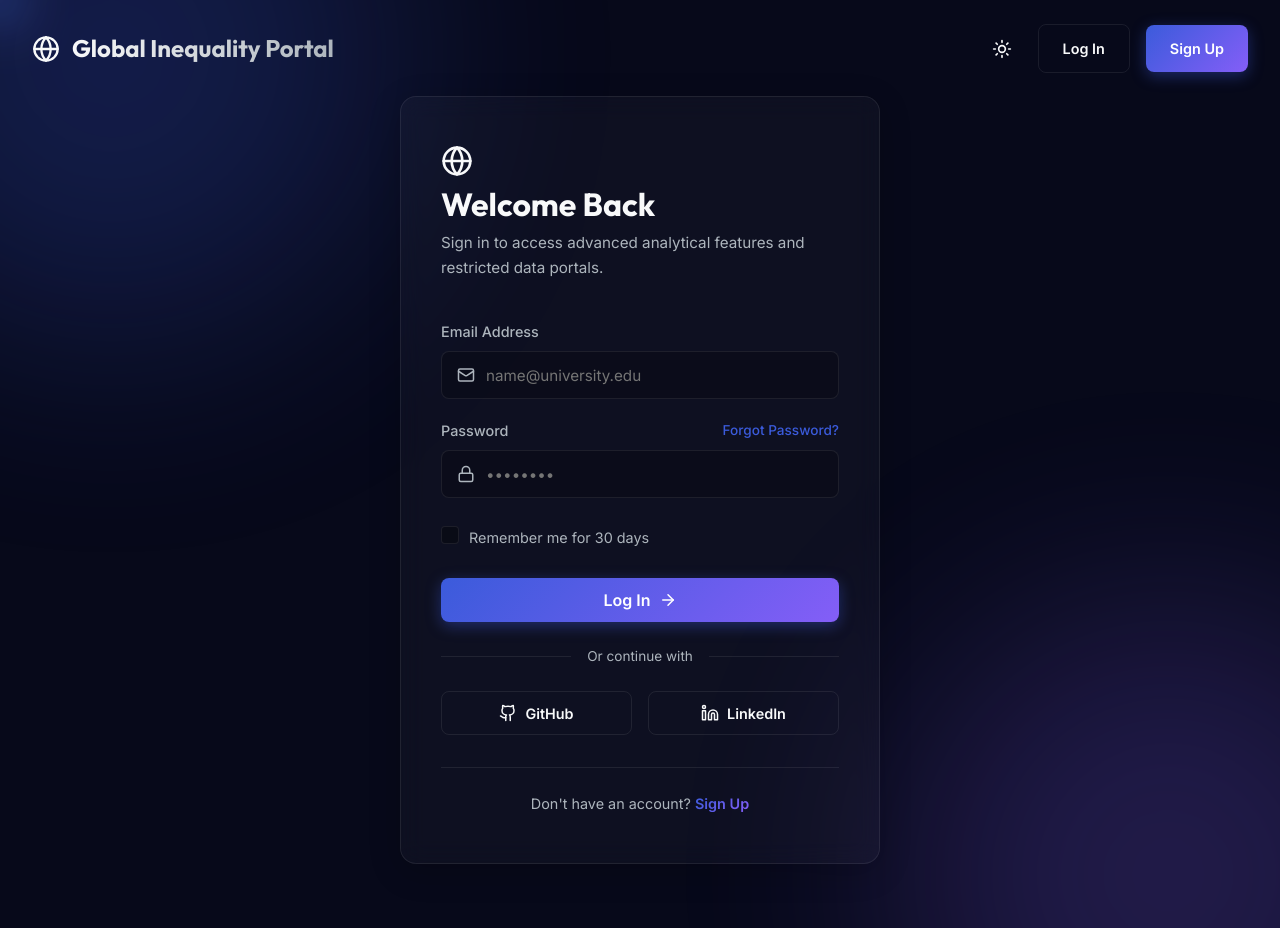
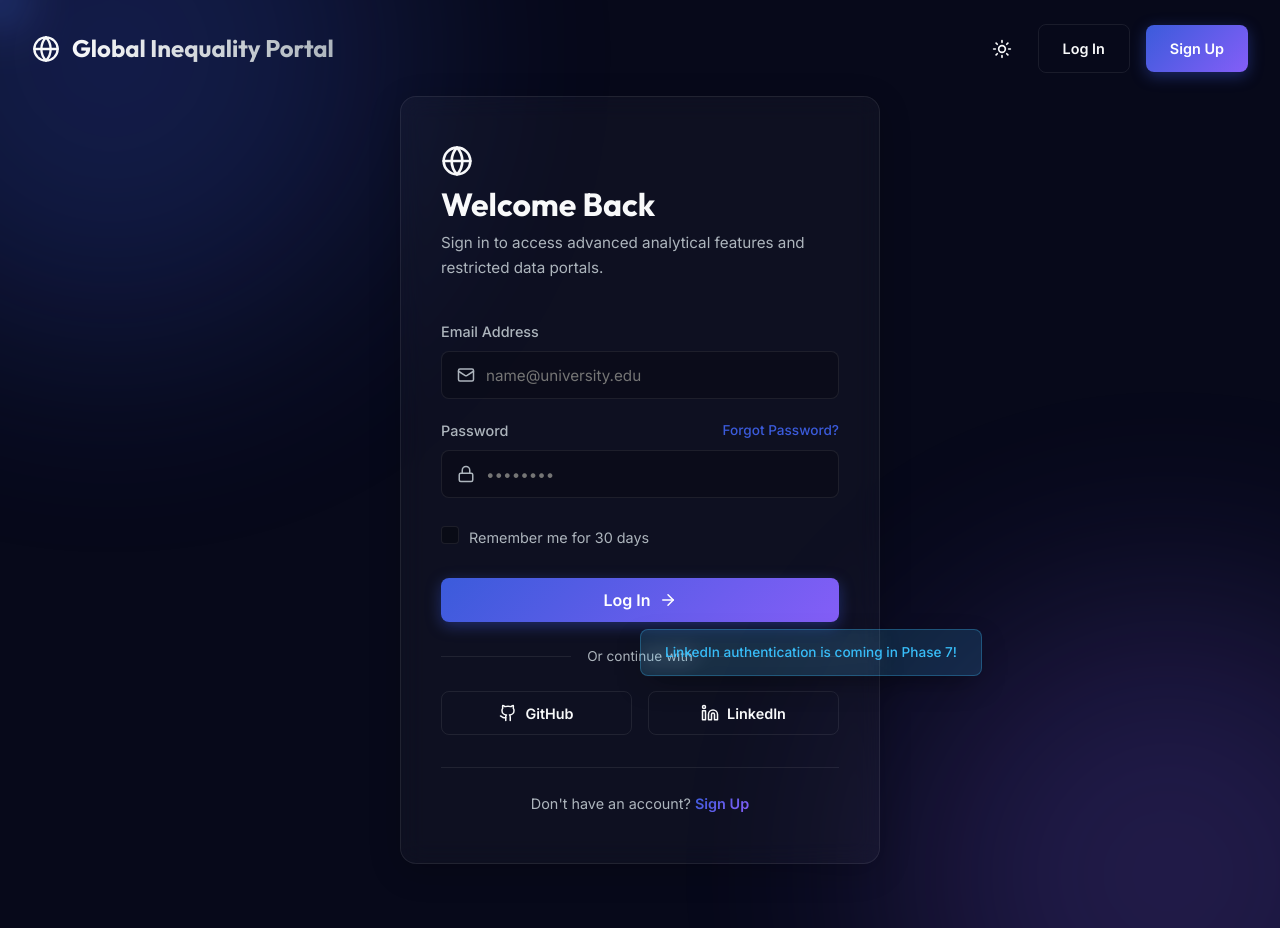
Before and after one commit to Kasireddy-Seshi-Reddy/global-income-distribution, a React (Vite) app in the folder frontend/: page /login in a window 1280 px wide. Both pictures are taken after a click on the button "LinkedIn". Built offline with nearby package versions, Linux system fonts and the light colour scheme; no server answers.

Commit message:
feat: add coming soon toast to oauth buttons

```diff
--- a/frontend/src/pages/Auth.css
+++ b/frontend/src/pages/Auth.css
@@ -394,4 +394,20 @@
     .auth-card {
         padding: 2rem 1.5rem;
     }
+}.auth-toast {
+    position: absolute;
+    bottom: calc(100% + 15px);
+    left: 50%;
+    transform: translateX(-50%);
+    background: rgba(56, 189, 248, 0.15); /* matching primary cyan glow */
+    border: 1px solid rgba(56, 189, 248, 0.3);
+    color: #38bdf8;
+    padding: 0.75rem 1.5rem;
+    border-radius: 8px;
+    font-size: 0.85rem;
+    font-weight: 500;
+    white-space: nowrap;
+    backdrop-filter: blur(10px);
+    z-index: 10;
+    box-shadow: 0 10px 30px -10px rgba(0, 0, 0, 0.5);
 }
--- a/frontend/src/pages/Login.jsx
+++ b/frontend/src/pages/Login.jsx
@@ -9,6 +9,7 @@ const Login = () => {
     const [formData, setFormData] = useState({ email: '', password: '' });
     const [errors, setErrors] = useState({});
     const [isSubmitting, setIsSubmitting] = useState(false);
+    const [toastMessage, setToastMessage] = useState(null);
     const navigate = useNavigate();
 
     useEffect(() => {
@@ -22,6 +23,11 @@ const Login = () => {
 
         if (!formData.password) newErrors.password = "Password is required";
         return newErrors;
+    };
+
+    const handleSocialAuth = (provider) => {
+        setToastMessage(`${provider} authentication is coming in Phase 7!`);
+        setTimeout(() => setToastMessage(null), 3000);
     };
 
     const handleSubmit = (e) => {
@@ -119,11 +125,16 @@ const Login = () => {
                         <span>Or continue with</span>
                     </div>
 
-                    <div className="social-auth-row">
-                        <button className="btn btn-outline social-auth-btn">
+                    <div className="social-auth-row" style={{ position: 'relative' }}>
+                        {toastMessage && (
+                            <div className="auth-toast fade-in-up">
+                                {toastMessage}
+                            </div>
+                        )}
+                        <button type="button" onClick={() => handleSocialAuth('GitHub')} className="btn btn-outline social-auth-btn">
                             <Github size={18} /> GitHub
                         </button>
-                        <button className="btn btn-outline social-auth-btn">
+                        <button type="button" onClick={() => handleSocialAuth('LinkedIn')} className="btn btn-outline social-auth-btn">
                             <Linkedin size={18} /> LinkedIn
                         </button>
                     </div>
--- a/frontend/src/pages/SignUp.jsx
+++ b/frontend/src/pages/SignUp.jsx
@@ -15,6 +15,7 @@ const SignUp = () => {
     });
     const [errors, setErrors] = useState({});
     const [isSubmitting, setIsSubmitting] = useState(false);
+    const [toastMessage, setToastMessage] = useState(null);
     const navigate = useNavigate();
 
     useEffect(() => {
@@ -36,6 +37,11 @@ const SignUp = () => {
         }
 
         return newErrors;
+    };
+
+    const handleSocialAuth = (provider) => {
+        setToastMessage(`${provider} registration is coming in Phase 7!`);
+        setTimeout(() => setToastMessage(null), 3000);
     };
 
     const handleSubmit = (e) => {
@@ -171,11 +177,16 @@ const SignUp = () => {
                         <span>Or register with</span>
                     </div>
 
-                    <div className="social-auth-row">
-                        <button className="btn btn-outline social-auth-btn">
+                    <div className="social-auth-row" style={{ position: 'relative' }}>
+                        {toastMessage && (
+                            <div className="auth-toast fade-in-up">
+                                {toastMessage}
+                            </div>
+                        )}
+                        <button type="button" onClick={() => handleSocialAuth('GitHub')} className="btn btn-outline social-auth-btn">
                             <Github size={18} /> GitHub
                         </button>
-                        <button className="btn btn-outline social-auth-btn">
+                        <button type="button" onClick={() => handleSocialAuth('LinkedIn')} className="btn btn-outline social-auth-btn">
                             <Linkedin size={18} /> LinkedIn
                         </button>
                     </div>
```
